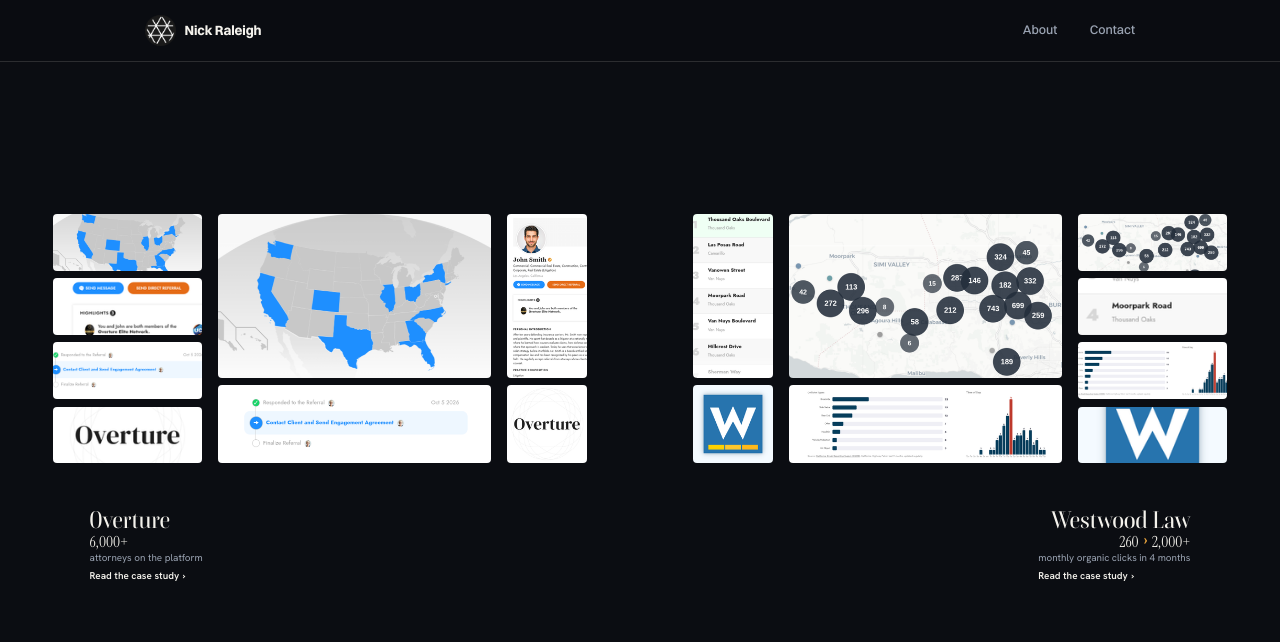
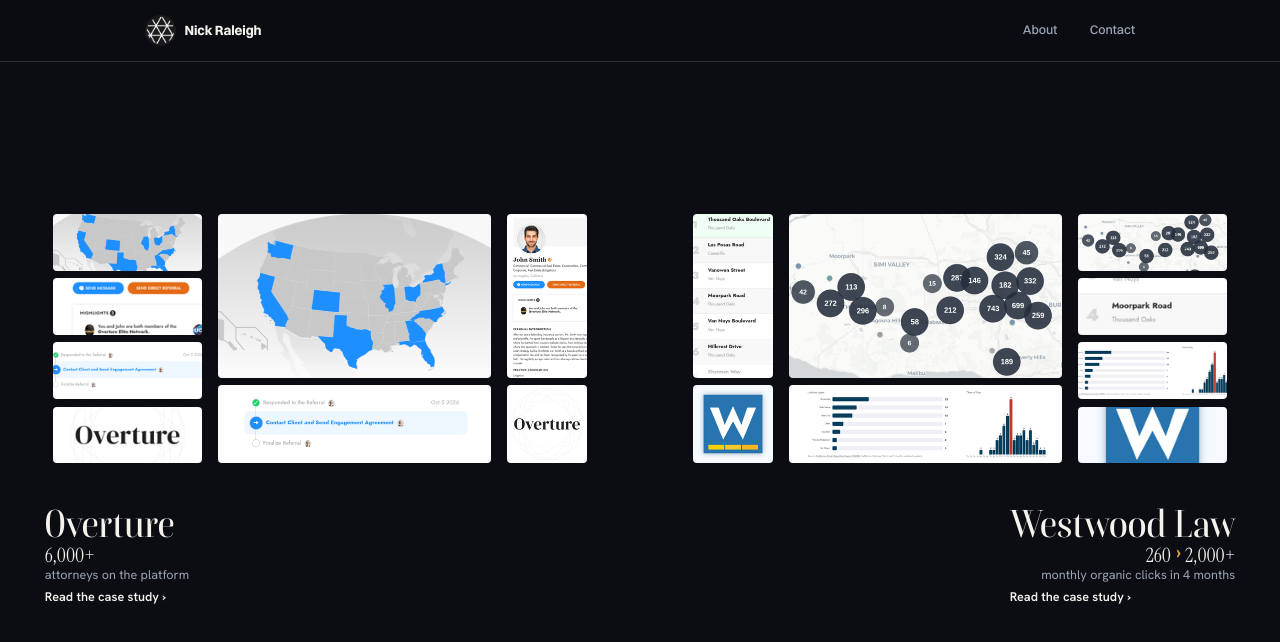
Before and after one commit to NickRaleigh/nickraleigh-com, a Next.js app: page / in a window 1280 px wide. Both pictures are taken after a click on the button "See the work". Shown: the part 1565-2207 px from the top of the page. Built offline with nearby package versions, Linux system fonts and the light colour scheme.

Commit message:
progress

```diff
--- a/src/components/OrbitHero/chipLayout.ts
+++ b/src/components/OrbitHero/chipLayout.ts
@@ -145,6 +145,14 @@ const GRID_LEFT = 0.07;
 const GRID_RIGHT = 0.07;
 const GRID_TOP = 0.26;
 const GRID_BOTTOM = 0.24;
+// A fraction of the stage's own height (like everything else here) rather
+// than a fixed px/rem value — OrbitHero/index.tsx adds this, scaled by
+// metrics.height, on top of the grid's own measured height as the text's
+// padding-top. A fixed value would eat a bigger bite of GRID_BOTTOM's
+// margin at short stage heights than at tall ones, risking the text
+// clipping against the stage's overflow:hidden; this way the gap shrinks
+// and grows in lockstep with the margin that has to contain it.
+export const PROJECT_TEXT_GAP_RATIO = 0.07;
 // A fraction of the whole grid box (not of each cell, like production's
 // fixed-px CSS `gap`) so the seam reads the same width next to the big
 // "large" pane as it does next to the small "square" one.
@@ -214,6 +222,39 @@ function getHalf(metrics: StageMetrics, stacked: boolean, project: 0 | 1): HalfB
   return { offsetX: project * width, offsetY: 0, width, height: metrics.height };
 }
 
+type ProjectGridBox = {
+  readonly left: number;
+  readonly top: number;
+  readonly width: number;
+  readonly height: number;
+};
+
+// The bounding box each project's 8 chips settle into — same box the project
+// link's hit area and text are anchored to (see OrbitHero/index.tsx), so the
+// clickable area and the text's left edge always line up with where the
+// images actually land, instead of drifting apart at stage sizes where
+// fitBentoBox's own centering (see below) shifts the grid off a fixed
+// percentage.
+export function computeProjectGridBox(
+  project: 0 | 1,
+  metrics: StageMetrics,
+  stacked: boolean,
+): ProjectGridBox {
+  const half = getHalf(metrics, stacked, project);
+  const marginWidth = half.width * (1 - GRID_LEFT - GRID_RIGHT);
+  const marginHeight = half.height * (1 - GRID_TOP - GRID_BOTTOM);
+  // Both projects fit a fixed-aspect box inside the available margin (see
+  // fitBentoBox) rather than stretching to fill it, so every pane keeps the
+  // proportions its source image was actually cropped for.
+  const fitted = fitBentoBox(marginWidth, marginHeight);
+  return {
+    left: half.offsetX + half.width * GRID_LEFT + fitted.offsetX,
+    top: half.offsetY + half.height * GRID_TOP + fitted.offsetY,
+    width: fitted.width,
+    height: fitted.height,
+  };
+}
+
 export function computeChipFrame(
   chip: ChipStatic,
   p: number,
@@ -221,8 +262,6 @@ export function computeChipFrame(
   metrics: StageMetrics,
   stacked: boolean,
 ): ChipFrame {
-  const half = getHalf(metrics, stacked, chip.project);
-
   const a = chip.angle + t;
   const z = Math.sin(a);
   const depthScale = 0.65 + 0.35 * ((z + 1) / 2);
@@ -236,14 +275,9 @@ export function computeChipFrame(
     chip.ry * metrics.height * ORBIT_RY_SPREAD -
     lift * metrics.height * ORBIT_LIFT;
 
-  const marginWidth = half.width * (1 - GRID_LEFT - GRID_RIGHT);
-  const marginHeight = half.height * (1 - GRID_TOP - GRID_BOTTOM);
-  // Both projects fit a fixed-aspect box inside the available margin (see
-  // fitBentoBox) rather than stretching to fill it, so every pane keeps the
-  // proportions its source image was actually cropped for.
-  const fitted = fitBentoBox(marginWidth, marginHeight);
-  const gridWidth = fitted.width;
-  const gridHeight = fitted.height;
+  const grid = computeProjectGridBox(chip.project, metrics, stacked);
+  const gridWidth = grid.width;
+  const gridHeight = grid.height;
   const targetCell = targetCellFor(chip.project, chip.cell);
   const cellWidth = gridWidth * targetCell.w;
   const cellHeight = gridHeight * targetCell.h;
@@ -258,13 +292,11 @@ export function computeChipFrame(
   const targetWidth = cellWidth - gridWidth * BENTO_GAP;
   const targetHeight = cellHeight - gridHeight * BENTO_GAP;
   // Chips render in one stage-wide container (not nested per project), so
-  // the grid target stays in stage-relative coordinates: the shared orbit
-  // center offset by this chip's half, plus its pane's position across the
-  // two bento groups within that half.
-  const targetCenterX =
-    half.offsetX + half.width * GRID_LEFT + fitted.offsetX + gridWidth * targetCell.x + cellWidth / 2;
-  const targetCenterY =
-    half.offsetY + half.height * GRID_TOP + fitted.offsetY + gridHeight * targetCell.y + cellHeight / 2;
+  // the grid target stays in stage-relative coordinates: the project's grid
+  // box, offset by its pane's position across the two bento groups within
+  // that box.
+  const targetCenterX = grid.left + gridWidth * targetCell.x + cellWidth / 2;
+  const targetCenterY = grid.top + gridHeight * targetCell.y + cellHeight / 2;
 
   const q = ease(clamp01((p - chip.stagger) / SETTLE_SPAN));
 
--- a/src/components/OrbitHero/index.tsx
+++ b/src/components/OrbitHero/index.tsx
@@ -13,6 +13,8 @@ import {
   computeLabelOpacity,
   computeLabelPointerEvents,
   computeNameLift,
+  computeProjectGridBox,
+  PROJECT_TEXT_GAP_RATIO,
   type StageMetrics,
 } from "./chipLayout";
 import { HandDrawnButtonOutline } from "./HandDrawnButtonOutline";
@@ -141,6 +143,16 @@ export function OrbitHero({ hero, mosaics }: OrbitHeroProps) {
   }, []);
 
   const chips = useMemo(() => buildChips(overture, westwoodLaw), [overture, westwoodLaw]);
+
+  // The project link's hit area and text are anchored to this same box (left
+  // edge, top edge) so the whole mosaic — not just the text below it — sits
+  // inside the clickable link, and the text's left edge lines up exactly
+  // with where the images land instead of a fixed, independently-guessed
+  // percentage.
+  const projectBoxes = useMemo(
+    () => [computeProjectGridBox(0, metrics, stacked), computeProjectGridBox(1, metrics, stacked)],
+    [metrics, stacked],
+  );
 
   // The reduced-motion layout has the project cards sitting in normal flow
   // right below, so that target just scrolls into view. The animated stage
@@ -315,8 +327,21 @@ export function OrbitHero({ hero, mosaics }: OrbitHeroProps) {
               key={project.link}
               href={project.link}
               className={`orbit-hero__project orbit-hero__project--${index === 0 ? "a" : "b"}`}
+              style={{
+                left: projectBoxes[index].left,
+                top: projectBoxes[index].top,
+                width: projectBoxes[index].width,
+              }}
             >
-              <div className="orbit-hero__project-text orbit-hero__reveal">
+              <div
+                className="orbit-hero__project-text orbit-hero__reveal"
+                // Pushes the text below the mosaic by its actual measured
+                // height (projectBoxes[index].height) plus a deliberate gap —
+                // the link's box starts at the mosaic's own top edge (see
+                // `top` above, which keeps the whole mosaic clickable), so
+                // without this the text would render flush against it.
+                style={{ paddingTop: projectBoxes[index].height + metrics.height * PROJECT_TEXT_GAP_RATIO }}
+              >
                 <ProjectText project={project} />
               </div>
             </Link>
--- a/src/scss/components/_orbit-hero.scss
+++ b/src/scss/components/_orbit-hero.scss
@@ -254,16 +254,18 @@
   white-space: normal;
 }
 
-// Each project's title/stat/CTA sits in the lower portion of its half of
-// the stage — the same region its chips settle into above it.
+// Each project's link spans the same box its chips settle into (left/top/
+// width set inline from computeProjectGridBox — see OrbitHero/index.tsx) so
+// the whole mosaic is clickable, down through its title/stat/CTA sitting in
+// the lower portion below it. Height is content-driven (no `bottom` anchor):
+// the text div's own inline padding-top reserves exactly the mosaic's
+// measured height plus a deliberate gap, so the text always renders right
+// below the mosaic regardless of how tall the mosaic or the text ends up.
 .orbit-hero__project {
   position: absolute;
   z-index: 60;
-  bottom: 4%;
   display: flex;
   flex-direction: column;
-  gap: 0.4rem;
-  width: 42%;
   color: inherit;
   font-family: $hero-sans;
   // The link itself is sized by its (fading-in) text, not just the text
@@ -272,26 +274,13 @@
   // there. Gated on the same threshold as .orbit-hero__reveal's opacity.
   pointer-events: var(--label-pointer-events);
 
-  &--a {
-    left: 7%;
-  }
-
   &--b {
-    right: 7%;
     align-items: flex-end;
     text-align: right;
   }
 
   @include media("<=new-referral-bp") {
-    width: 86%;
-
-    &--a {
-      left: 7%;
-    }
-
     &--b {
-      left: 7%;
-      right: auto;
       align-items: flex-start;
       text-align: left;
     }
@@ -312,7 +301,7 @@
 .orbit-hero__project-title {
   font-family: $display;
   font-weight: 500;
-  font-size: clamp(1.8rem, 2.4vw, 2.6rem);
+  font-size: clamp(2.6rem, 3.6vw, 4.2rem);
   line-height: 1;
   letter-spacing: -0.01em;
   text-decoration-line: underline;
@@ -332,14 +321,14 @@
 .orbit-hero__project-stat-value {
   display: block;
   font-family: $hero-serif;
-  font-size: 1.7rem;
+  font-size: 2.2rem;
   line-height: 1;
   color: var(--color-text);
 }
 
 .orbit-hero__project-stat-label {
   display: block;
-  font-size: 1.1rem;
+  font-size: 1.4rem;
   color: var(--color-text-muted);
   margin-top: 0.1rem;
 }
@@ -348,7 +337,7 @@
   display: inline-flex;
   align-items: center;
   gap: 0.4rem;
-  font-size: 1.1rem;
+  font-size: 1.4rem;
   font-weight: 600;
 }
 
```
